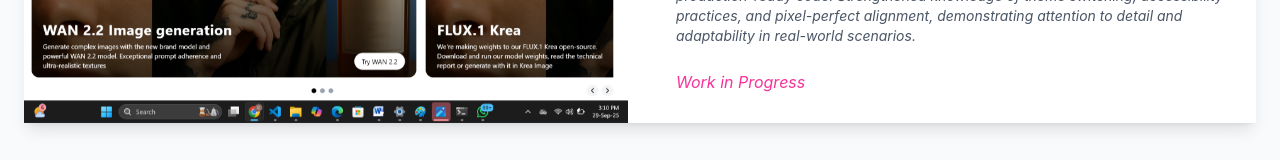
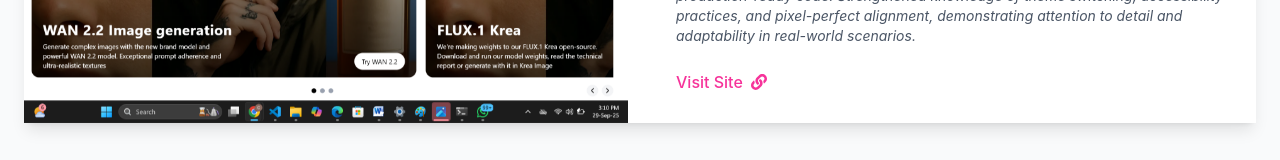
Before and after one commit to Pinkyrikky/Enekwechi-Chizoba, a React (Vite) app: page /Works in a window 1280 px wide. Shown: the part 2913-3073 px from the top of the page. Built offline with nearby package versions, Linux system fonts and the light colour scheme.

Commit message:
added cartolink project link

```diff
--- a/src/pages/Work.jsx
+++ b/src/pages/Work.jsx
@@ -51,6 +51,7 @@
     id: 6,
     title: "Cartolink Pixel Perfect Challenge",
     description: "Built a pixel-perfect recreation of a Cartolink design with support for light and dark mode.",
+    link: "https://cartolink-project-one.vercel.app/",
     image: "/cartolink.png",
     technologies: "React, TypeScript, Tailwind",
     impact: "Enhanced ability to translate complex UI designs into responsive, production-ready code. Strengthened knowledge of theme switching, accessibility practices, and pixel-perfect alignment, demonstrating attention to detail and adaptability in real-world scenarios.",
```
